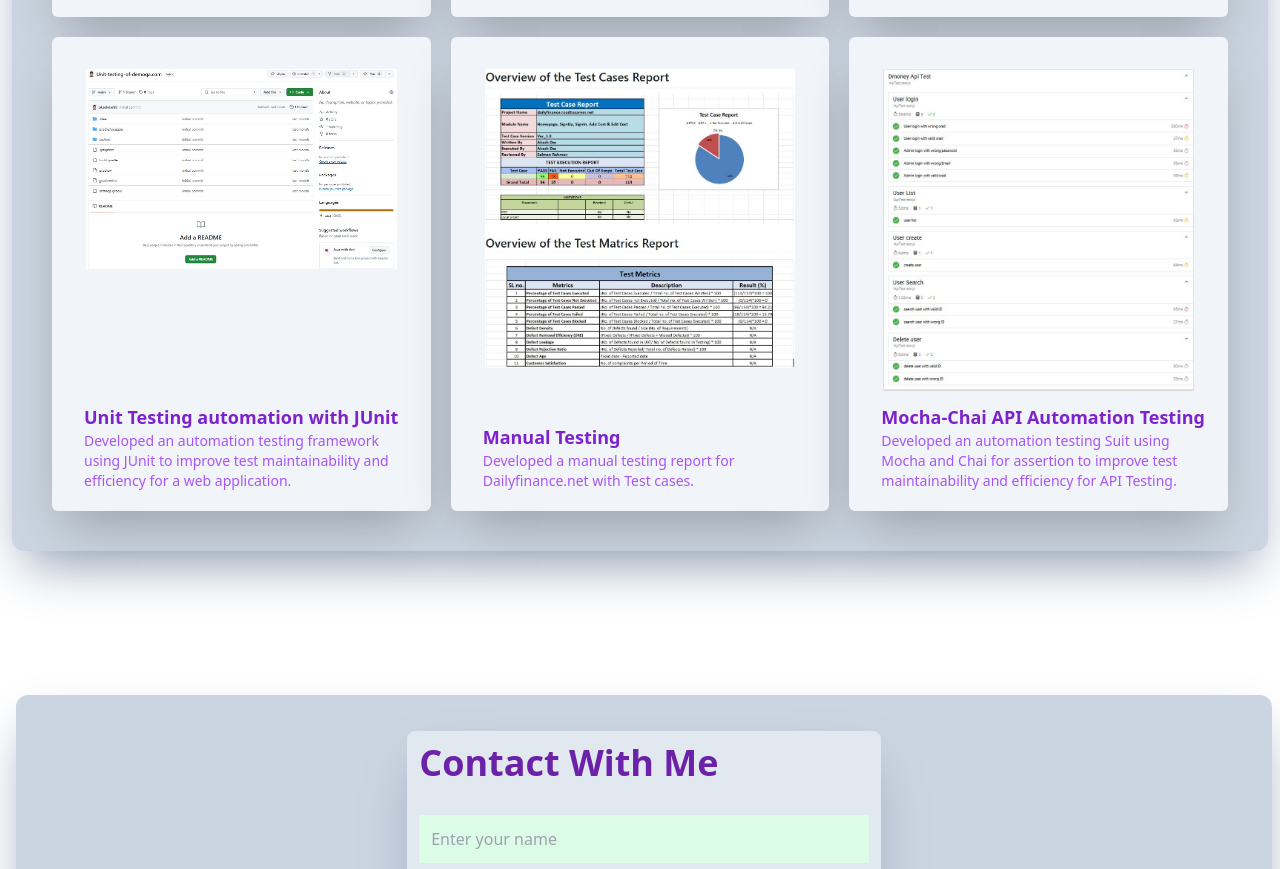
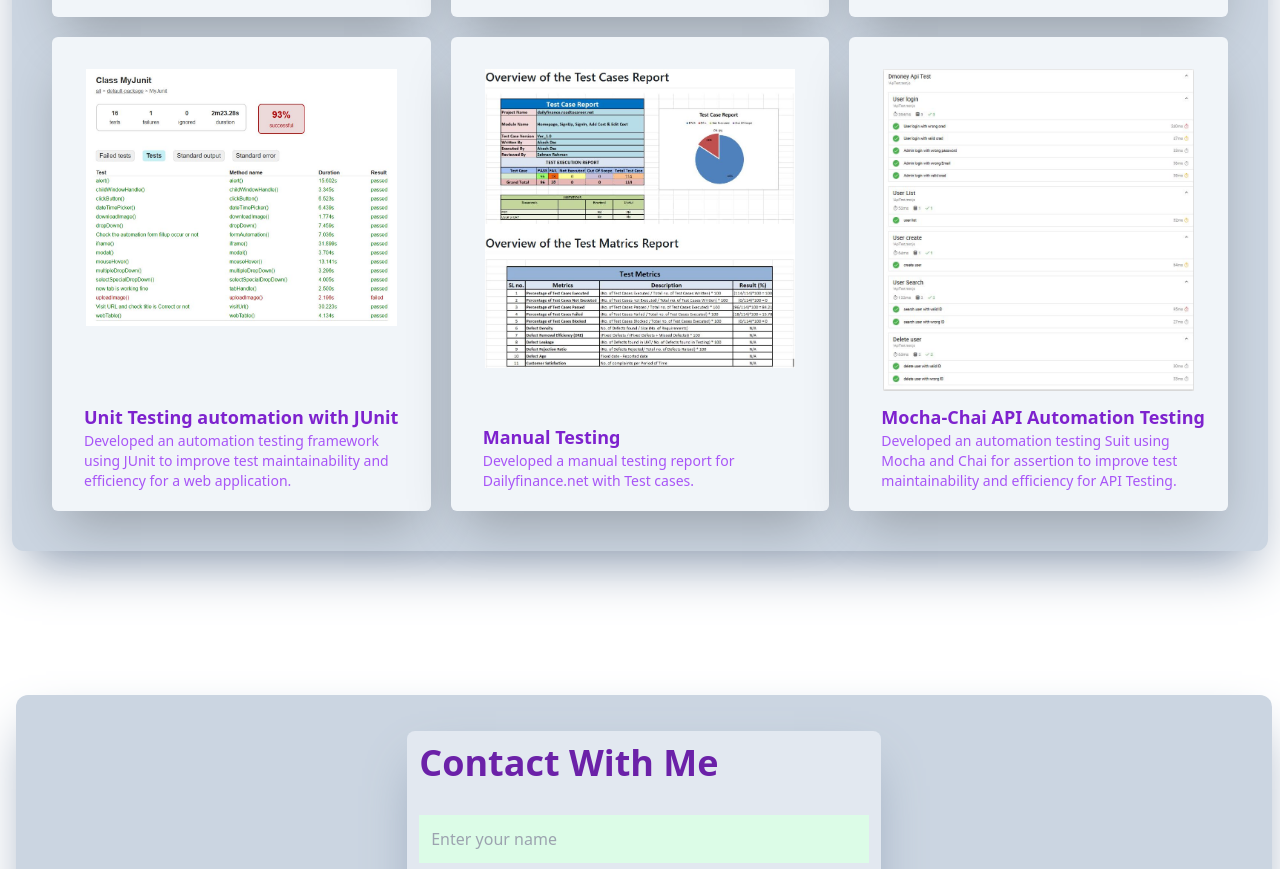
Before and after one commit to akashdas95/portfolio_site, a website: page index.html in a window 1280 px wide. Shown: the part 2704-3573 px from the top of the page. Drawn offline with nearby package versions, Linux system fonts and the light colour scheme.

Commit message:
Junit report added

```diff
--- a/index.html
+++ b/index.html
@@ -195,7 +195,7 @@
                     class="flex flex-col w-full p-5 bg-slate-100 rounded-md hover:cursor-pointer hover:scale-95 transition-all hover:shadow-purple-600 shadow-2xl">
                     <div class="w-11/12 mx-auto pt-3 h-full">
                         <a href="https://github.com/akashdas95/Unit-testing-of-demoqa.com"
-                            target='_blank'><img src="./src/Junit repo.JPG" alt="" class="w-full "></a>
+                            target='_blank'><img src="./src/JUnit test_report.JPG" alt="" class="w-full "></a>
                     </div>
                     <h1 class="pt-3 pl-3 text-purple-700 text-lg font-bold">Unit Testing automation with JUnit</h1>
                     <p class="pl-3 text-purple-500 text-sm">Developed an automation testing framework using JUnit
```
Also changed, not shown: src/JUnit test_report.JPG (added), src/Junit repo.JPG (deleted).
